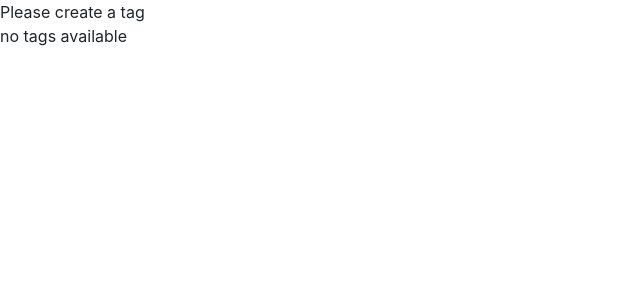
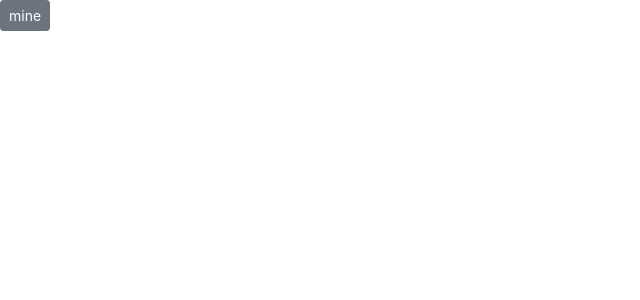
Before and after one commit to Sumanthku17/counter-mosh, a React (Create React App) app: page / in a window 1280 px wide. Shown: the top 300 px of the page, without its empty margins (0-640 px from the left). Built offline with nearby package versions, Linux system fonts and the light colour scheme.

Commit message:
handling this by bind(this) or funcName=()=>{}

```diff
--- a/src/components/counter.jsx
+++ b/src/components/counter.jsx
@@ -3,29 +3,29 @@ import React, { Component } from 'react';
 class Counter extends Component {
     state =
     {
-        count : 1,
-        tag : []
+        count : 1
     };
 
-    renderTags()
+    // constructor()
+    // {
+    //     super();
+    //     this.handleInc = this.handleInc.bind(this);
+    // }
+
+
+    handleInc = () =>
     {
-        if(this.state.tag.length === 0)
-            return <p>no tags available</p>
-        return <ul>
-            {this.state.tag.map(tag => <li key= {tag}>{tag}</li>)}
-        </ul>
+        console.log('inc clicked',this);
     }
 
     render() {
 
-        //let classs = this.badgeColorProvision();
 
         return (
 
         <React.Fragment>
-            {this.state.tag.length === 0 && "Please create a tag"}
-            {this.renderTags()}
-        </React.Fragment> // conditions in JSX be like: {this.state.tag.length === 0 && "Please create a tag"} // o/p : Please create a tag
+            <button onClick={this.handleInc} className="btn btn-secondary btn-sm">mine</button>
+        </React.Fragment> // handling prob of this pointing to window or undef in two ways 1. using construnctor and bind method 2. using arrow func
         );
     }
 
```
